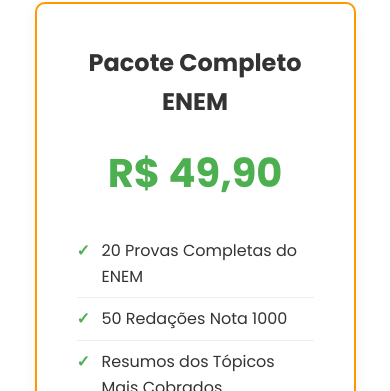
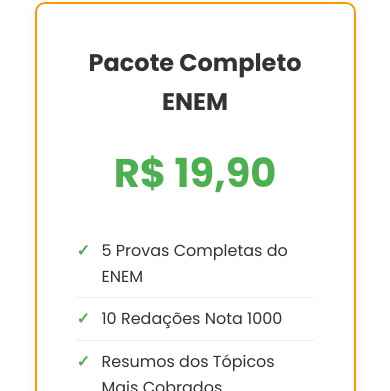
Before and after one commit to Pietro1921/Enem, a plain HTML site: page index.html in a window 390 px wide. Shown: the part 3826-4217 px from the top of the page. Drawn offline with Linux system fonts and the light colour scheme.

```diff
--- a/index.html
+++ b/index.html
@@ -148,10 +148,10 @@
             <div class="premium-single">
                 <div class="premium-card featured">
                     <h3>Pacote Completo ENEM</h3>
-                    <div class="price">R$ 49,90</div>
+                    <div class="price">R$ 19,90</div>
                     <ul>
-                        <li>20 Provas Completas do ENEM</li>
-                        <li>50 Redações Nota 1000</li>
+                        <li>5 Provas Completas do ENEM</li>
+                        <li>10 Redações Nota 1000</li>
                         <li>Resumos dos Tópicos Mais Cobrados</li>
                         <li>Projetos Nota 1000 Comentados</li>
                         <li>Simulados com Correção Detalhada</li>
```
